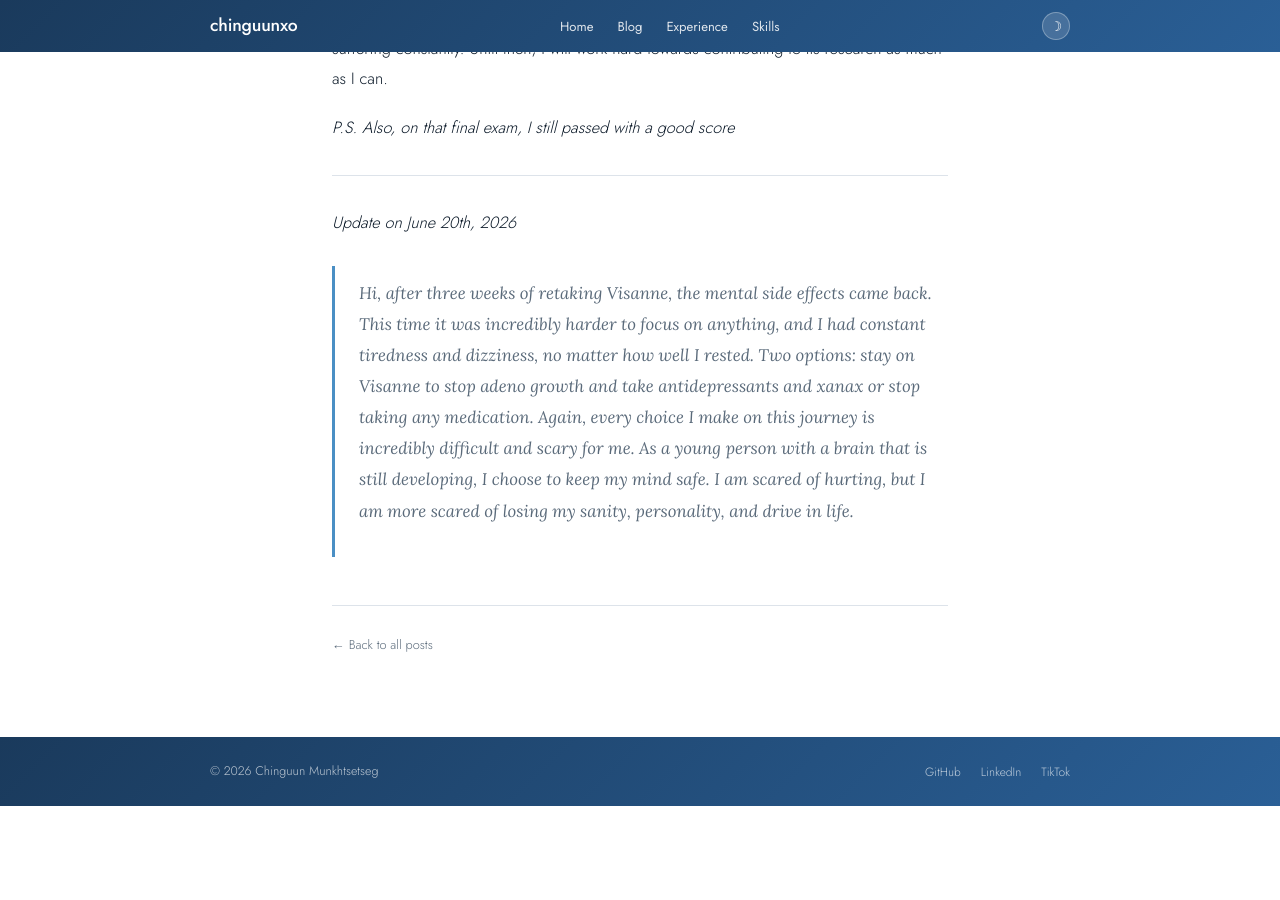
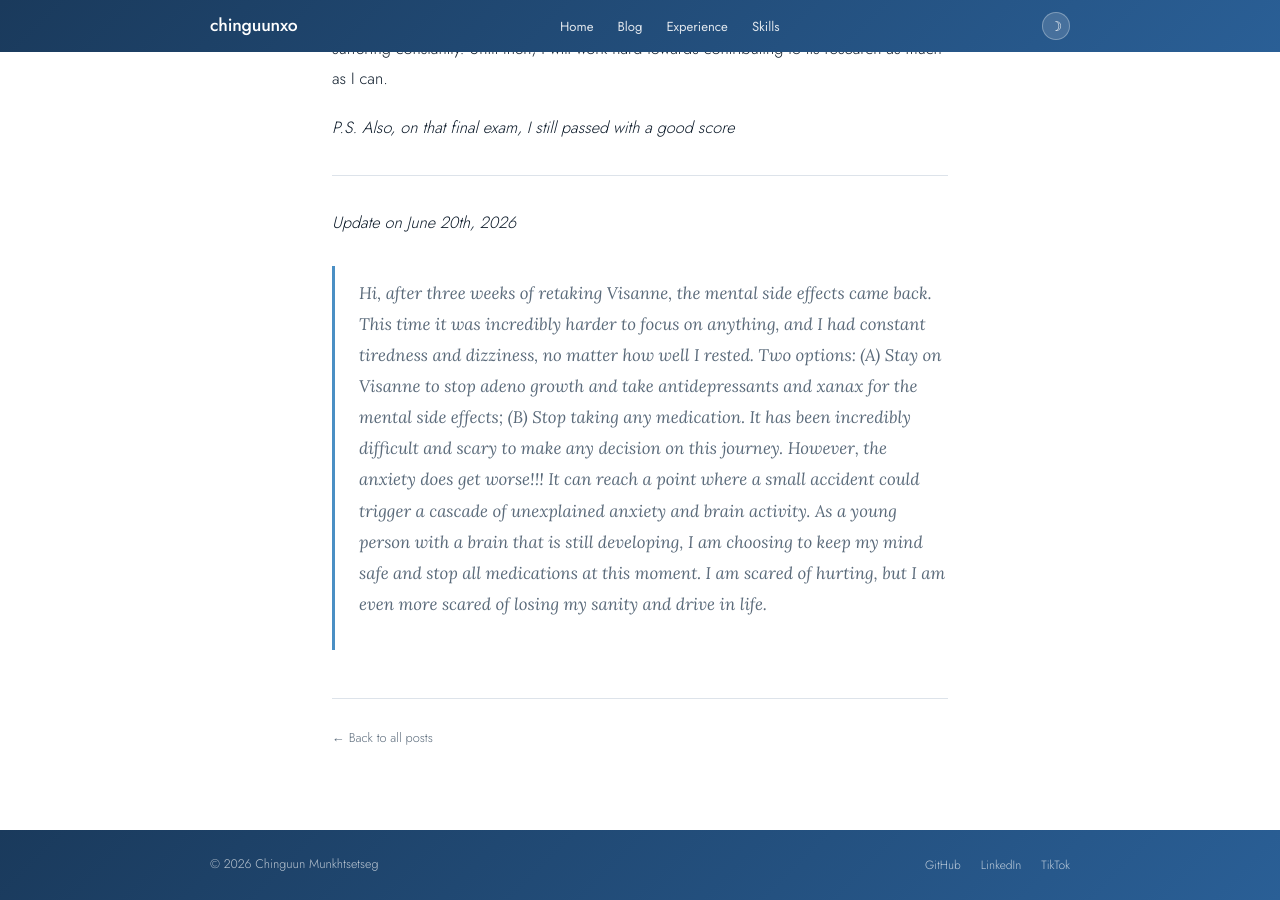
Before and after one commit to chinguunxo/chinguunxo.github.io, a Jekyll site: the page built from _posts/2026-05-25-Visanne-experience.md, in a window 1280 px wide and 900 px high, scrolled down 2280 px. Built offline with Jekyll 4.4.1, drawn with Linux system fonts in a browser that asks for light colours; before the commit the page ends 3086 px from its top, so only the background shows below that.

Commit message:
Update Visanne experience with detailed medication choices
Revised personal experience with Visanne, detailing mental side effects and decision-making process regarding medication.

```diff
--- a/_posts/2026-05-25-Visanne-experience.md
+++ b/_posts/2026-05-25-Visanne-experience.md
@@ -44,4 +44,4 @@ And most of all, I hope to one day live without having to choose between two kin
 
 *Update on June 20th, 2026*
 
-> Hi, after three weeks of retaking Visanne, the mental side effects came back. This time it was incredibly harder to focus on anything, and I had constant tiredness and dizziness, no matter how well I rested. Two options: stay on Visanne to stop adeno growth and take antidepressants and xanax or stop taking any medication. Again, every choice I make on this journey is incredibly difficult and scary for me. As a young person with a brain that is still developing, I choose to keep my mind safe. I am scared of hurting, but I am more scared of losing my sanity, personality, and drive in life.
+> Hi, after three weeks of retaking Visanne, the mental side effects came back. This time it was incredibly harder to focus on anything, and I had constant tiredness and dizziness, no matter how well I rested. Two options: (A) Stay on Visanne to stop adeno growth and take antidepressants and xanax for the mental side effects; (B) Stop taking any medication. It has been incredibly difficult and scary to make any decision on this journey. However, the anxiety does get worse!!! It can reach a point where a small accident could trigger a cascade of unexplained anxiety and brain activity. As a young person *with a brain that is still developing,* I am choosing to keep my mind safe and stop all medications at this moment. I am scared of hurting, but I am even more scared of losing my sanity and drive in life.
```
